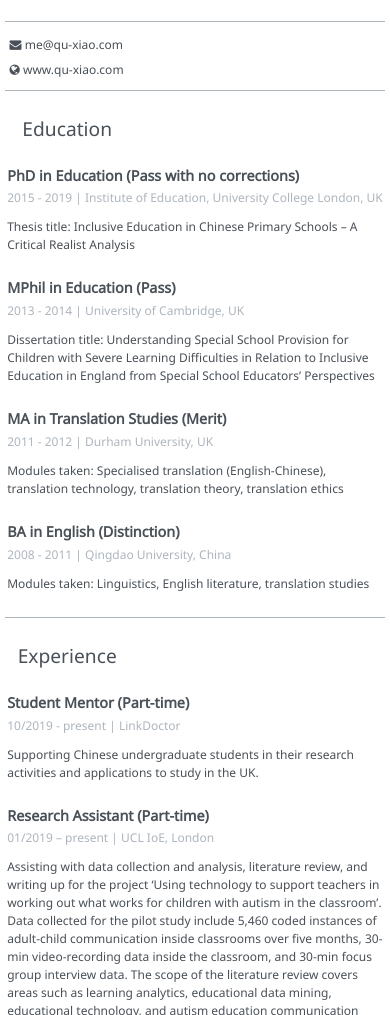
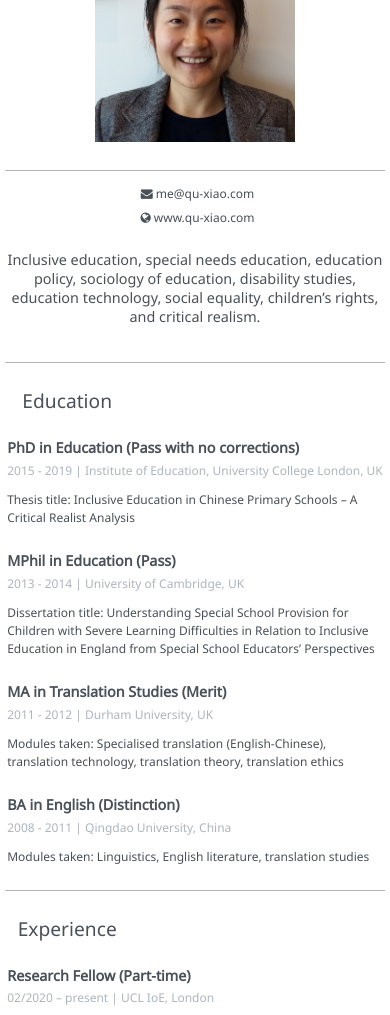
Before and after one commit to MoritzHamann/qu-xiao-com, a plain HTML site: page 2020/01/31/index/index.html in a window 390 px wide. Shown: the part 163-1178 px from the top of the page. Drawn offline with Linux system fonts and the light colour scheme.

Commit message:
updated with picture

```diff
--- a/2020/01/31/index/index.html
+++ b/2020/01/31/index/index.html
@@ -16,10 +16,8 @@
       <div id="fullname" class="title">
         Dr Xiao Qu
       </div>
-      <div id="jobtitle" class="sub-title">
-        Inclusive education, special needs education, education policy, sociology of education, disability studies, education technology, social equality, children’s rights, and critical realism.
-      </div>
-    </div>
+
+      <img id="portrait" src="/XiaoQu.png" alt="Dr Xiao Qu" />
 
       <div id="communication" class="communication">
         <div id="contact" class="contact">
@@ -46,6 +44,12 @@
 
         </div>
       </div>
+
+      <div id="jobtitle" class="sub-title">
+        Inclusive education, special needs education, education policy, sociology of education, disability studies, education technology, social equality, children’s rights, and critical realism.
+      </div>
+    </div>
+
   </header>
 
   <section id="education">
@@ -114,13 +118,13 @@
 
       <div class="block">
         <div class="block-title">
-          Student Mentor (Part-time)
+          Research Fellow (Part-time)
         </div>
         <div class="block-subtitle">
-          10/2019 - present | LinkDoctor
+          02/2020 – present | UCL IoE, London
         </div>
         <div class="block-content">
-          Supporting Chinese undergraduate students in their research activities and applications to study in the UK.
+          Responsible for school engagement, data collection and analysis, literature review and writing up for the project 'Enhancing decision making for children with Autism using Machine Learning'. (temporarly suspended due to the Covid-19 pandemic)
         </div>
       </div>
 
@@ -129,7 +133,7 @@
           Research Assistant (Part-time)
         </div>
         <div class="block-subtitle">
-          01/2019 – present | UCL IoE, London
+          01/2019 – 01/2020 | UCL IoE, London
         </div>
         <div class="block-content">
           Assisting with data collection and analysis, literature review, and writing up for the project ‘Using technology to support teachers in working out what works for children with autism in the classroom’. Data collected for the pilot study include 5,460 coded instances of adult-child communication inside classrooms over five months, 30-min video-recording data inside the classroom, and 30-min focus group interview data. The scope of the literature review covers areas such as learning analytics, educational data mining, educational technology, and autism education communication intervention strategies.
--- a/resume.css
+++ b/resume.css
@@ -53,11 +53,25 @@ header {
 
 .name-wrapper {
   padding-top: 1rem;
-  padding-right: 2rem;
 }
 
 .title {
   font-size: 2.2rem;
+}
+
+#portrait {
+  width: 200px;
+  float: left;
+  margin-top: 0.8rem;
+  margin-right: 0.8rem;
+}
+@media screen and (max-width: 48rem) {
+  #portrait {
+    max-width: 100%;
+    float: none;
+    padding: 2rem;
+    margin: 0;
+  }
 }
 
 .sub-title {
@@ -66,6 +80,7 @@ header {
 
 .communication {
   width: 100%;
+  margin-bottom: 2rem;
 }
 
 .contact {
@@ -90,7 +105,6 @@ header {
   .name-wrapper {
     text-align: center;
     padding-bottom: 2rem;
-    padding-right: 2rem;
   }
 
   .contact {
@@ -108,9 +122,6 @@ header {
   margin-bottom: 0.5rem;
   display: block;
   font-weight: bold;
-}
-
-.reference-item {
 }
 
 section {
```
Also changed, not shown: archives/2020/01/index.html (+12 -8 lines), archives/2020/index.html (+12 -8 lines), archives/index.html (+12 -8 lines), index.html (+12 -8 lines), XiaoQu.png (added). Lines whose indentation alone changed are shown as unchanged.
